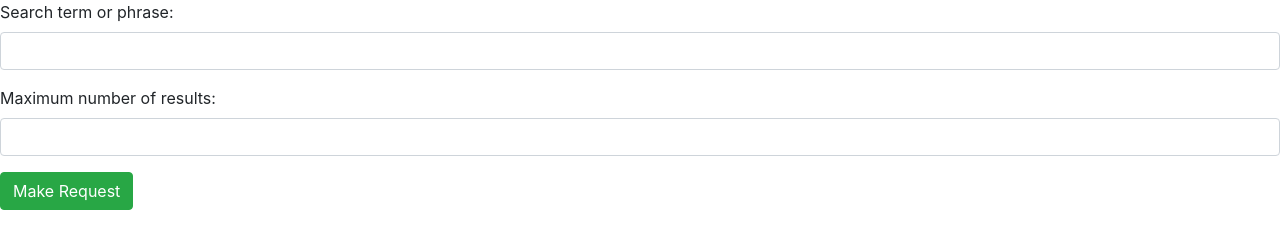
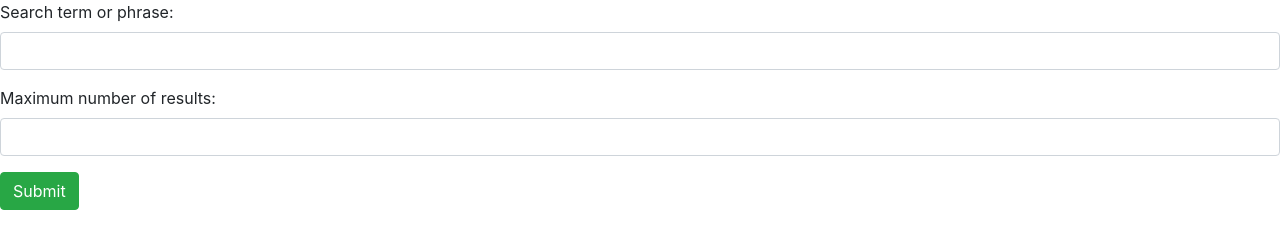
Before and after one commit to shanencross/giphy-search, a website built with webpack: page src/index.html in a window 1280 px wide. Built offline with nearby package versions, Linux system fonts and the light colour scheme.

Commit message:
Change button to input element
Co-authored-by: Garrett Brown <garrettpaulbrown@gmail.com>

```diff
--- a/src/index.html
+++ b/src/index.html
@@ -13,8 +13,9 @@
 			<label for="imageLimitInput">Maximum number of results:</label>
 			<input id="imageLimitInput" class="form-control" type="number" min="1" max="25">
 		</div>
-		<button id="requestButton" type="submit" class="btn btn-success">Make Request</button>
+		<input id="requestButton" type="submit" class="btn btn-success">
 	</form>
+	<span id="photo"></span>
 	<div id="results"></div>
 </body>
 </html>
```
